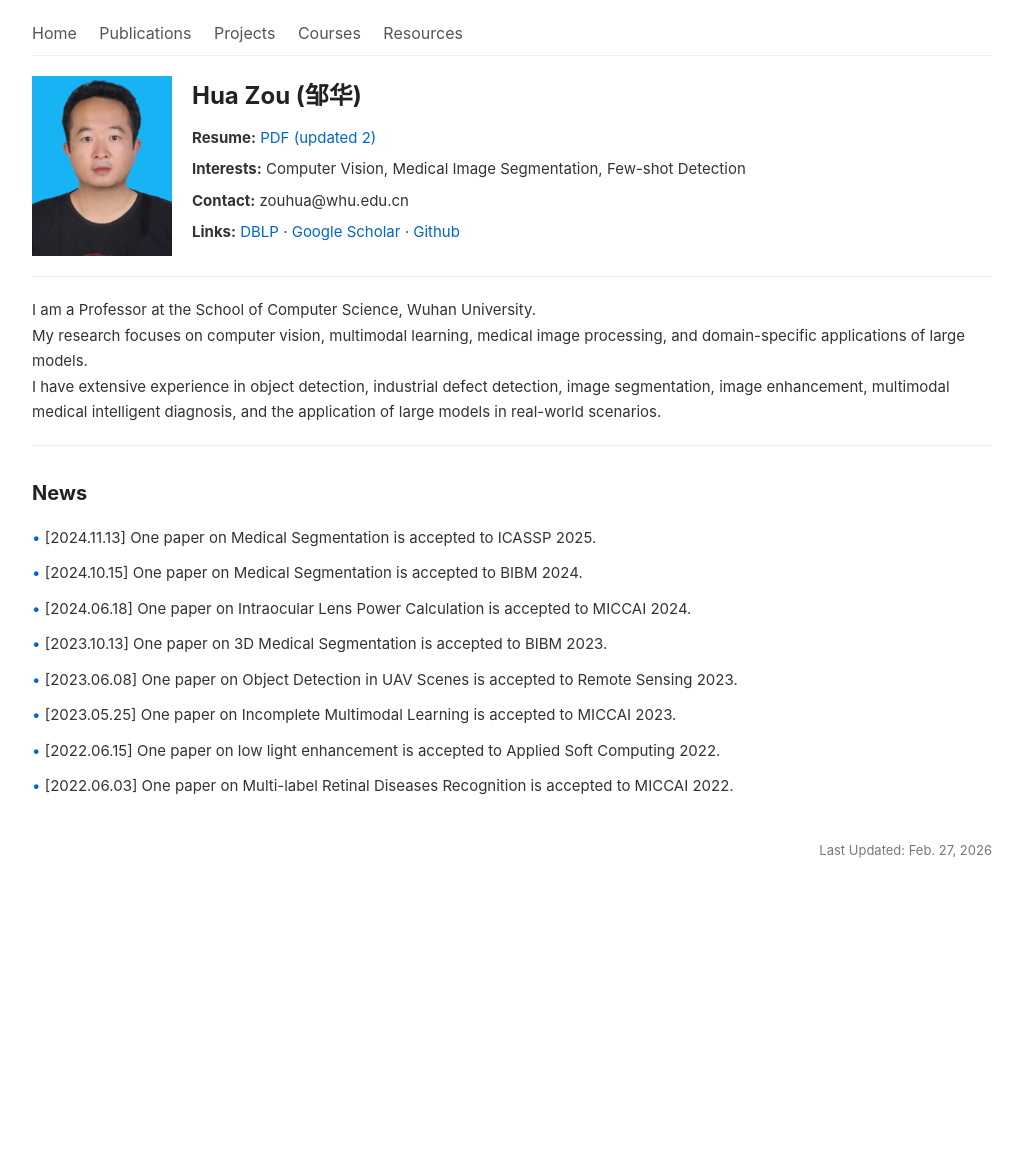
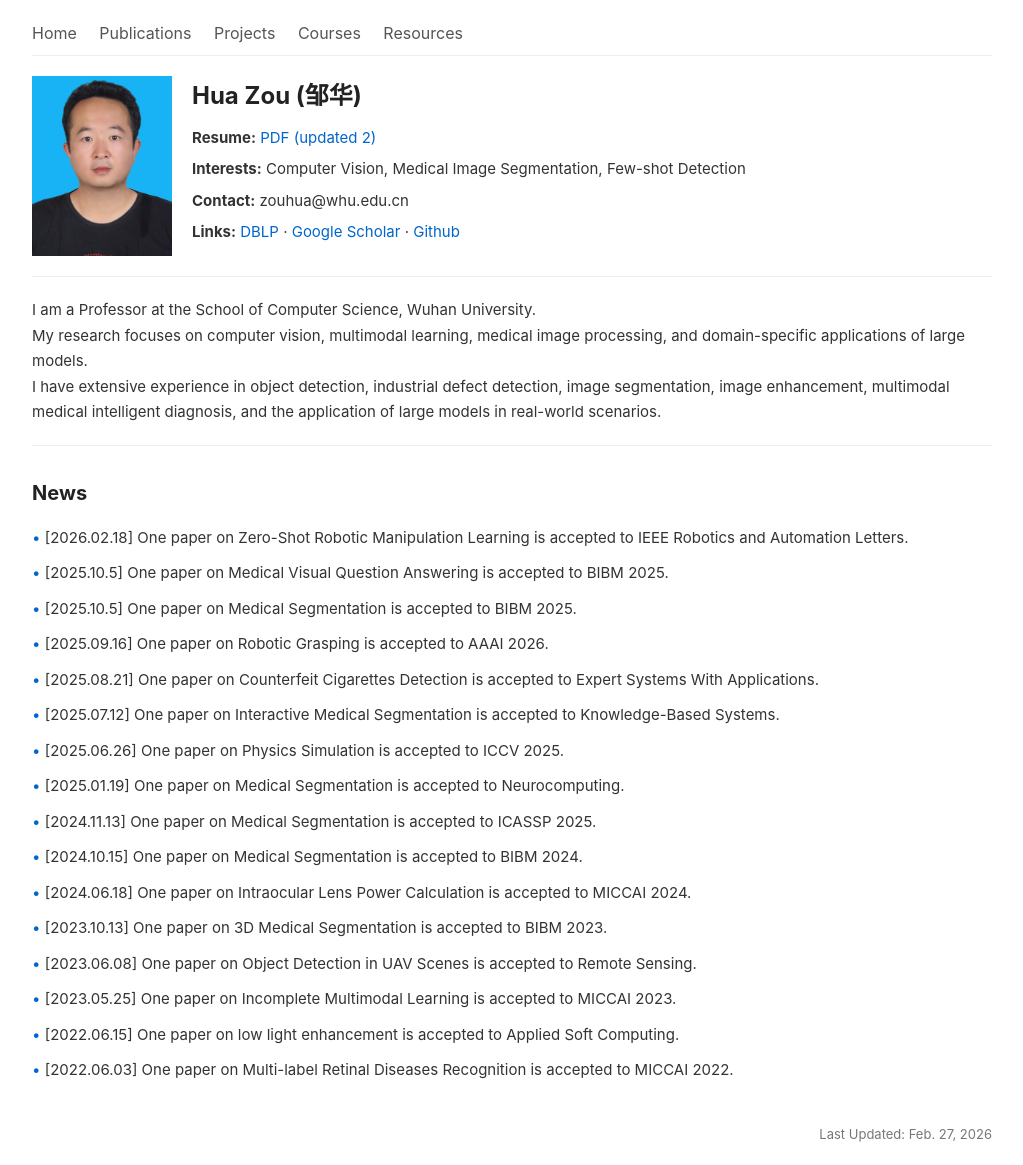
Before and after one commit to zouhuawhu/zouhuawhu.github.io, a Jekyll site: the page built from index.html, in a window 1280 px wide. Shown: the whole page, without its empty margins (128-1151 px from the left). Built offline with Jekyll 4.4.1, drawn with Linux system fonts in a browser that asks for light colours; before the commit the page ends 900 px from its top, so only the background shows below that.

Commit message:
Update _config.yml

```diff
--- a/_config.yml
+++ b/_config.yml
@@ -41,6 +41,22 @@ footer:
 
 # 新闻动态（主页用）
 news:
+  - date: 2026.02.18
+    content: One paper on Zero-Shot Robotic Manipulation Learning is accepted to IEEE Robotics and Automation Letters.
+  - date: 2025.10.5
+    content: One paper on Medical Visual Question Answering is accepted to BIBM 2025.
+  - date: 2025.10.5
+    content: One paper on Medical Segmentation is accepted to BIBM 2025.
+  - date: 2025.09.16
+    content: One paper on Robotic Grasping is accepted to AAAI 2026.
+  - date: 2025.08.21
+    content: One paper on Counterfeit Cigarettes Detection is accepted to Expert Systems With Applications.
+  - date: 2025.07.12
+    content: One paper on Interactive Medical Segmentation is accepted to Knowledge-Based Systems.
+  - date: 2025.06.26
+    content: One paper on Physics Simulation is accepted to ICCV 2025.
+  - date: 2025.01.19
+    content: One paper on Medical Segmentation is accepted to Neurocomputing.
   - date: 2024.11.13
     content: One paper on Medical Segmentation is accepted to ICASSP 2025.
   - date: 2024.10.15
@@ -50,11 +66,11 @@ news:
   - date: 2023.10.13
     content: One paper on 3D Medical Segmentation is accepted to BIBM 2023.
   - date: 2023.06.08
-    content: One paper on Object Detection in UAV Scenes is accepted to Remote Sensing 2023.
+    content: One paper on Object Detection in UAV Scenes is accepted to Remote Sensing.
   - date: 2023.05.25
     content: One paper on Incomplete Multimodal Learning is accepted to MICCAI 2023.
   - date: 2022.06.15
-    content: One paper on low light enhancement is accepted to Applied Soft Computing 2022.
+    content: One paper on low light enhancement is accepted to Applied Soft Computing.
   - date: 2022.06.03
     content: One paper on Multi-label Retinal Diseases Recognition is accepted to MICCAI 2022.
 
```
